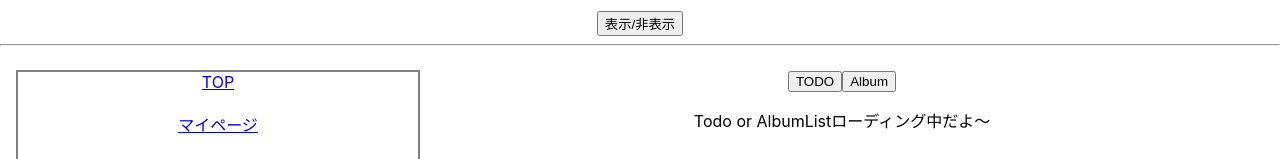
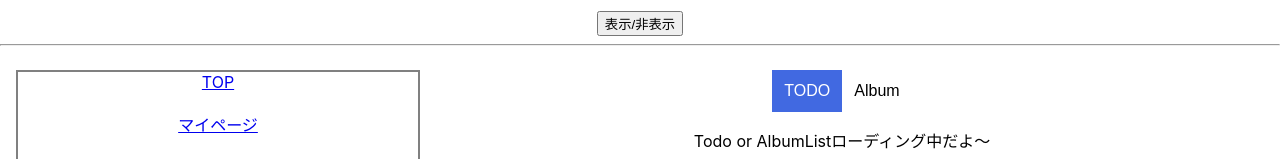
Before and after one commit to amaomruhki/react18-explanation-react18, a React (Create React App) app: page / in a window 1280 px wide. Shown: the part 426-585 px from the top of the page. Built offline with nearby package versions, Linux system fonts and the light colour scheme; no server answers.

Commit message:
Album/Todoの切り替えタブスタイル適応

```diff
--- a/src/components/ReactQuery.tsx
+++ b/src/components/ReactQuery.tsx
@@ -7,21 +7,50 @@ import { TodoList } from "./TodoList";
 type Tabs = "todo" | "album";
 
 export const ReactQuery = () => {
-	const [selectedTabs, setSelectedTabs] = useState<Tabs>("todo");
+	const [selectedTab, setSelectedTab] = useState<Tabs>("todo");
+
+	const buttonStyle = {
+		padding: "12px",
+		fontSize: "16px",
+		border: "none",
+	};
+
+	const albumButtonStyle = {
+		...buttonStyle,
+		backgroundColor: selectedTab === "album" ? "royalblue" : "white",
+		color: selectedTab === "album" ? "white" : "black",
+	};
+
+	const todoButtonStyle = {
+		...buttonStyle,
+		backgroundColor: selectedTab === "todo" ? "royalblue" : "white",
+		color: selectedTab === "todo" ? "white" : "black",
+	};
+
 	const onClickTabButton = (tab: Tabs) => {
-		setSelectedTabs(tab);
+		setSelectedTab(tab);
 	};
 
 	return (
 		<div style={{ display: "flex", padding: "16px" }}>
 			<Sidebar />
 			<div style={{ flexGrow: 1 }}>
-				<button onClick={() => onClickTabButton("todo")}>TODO</button>
-				<button onClick={() => onClickTabButton("album")}>Album</button>
+				<button
+					style={todoButtonStyle}
+					onClick={() => onClickTabButton("todo")}
+				>
+					TODO
+				</button>
+				<button
+					style={albumButtonStyle}
+					onClick={() => onClickTabButton("album")}
+				>
+					Album
+				</button>
 
 				<ErrorBoundary fallback={<h1>Todo or AlbumListエラーだよ〜</h1>}>
 					<Suspense fallback={<p>Todo or AlbumListローディング中だよ〜</p>}>
-						{selectedTabs === "todo" ? <TodoList /> : <AlbumList />}
+						{selectedTab === "todo" ? <TodoList /> : <AlbumList />}
 					</Suspense>
 				</ErrorBoundary>
 			</div>
```
